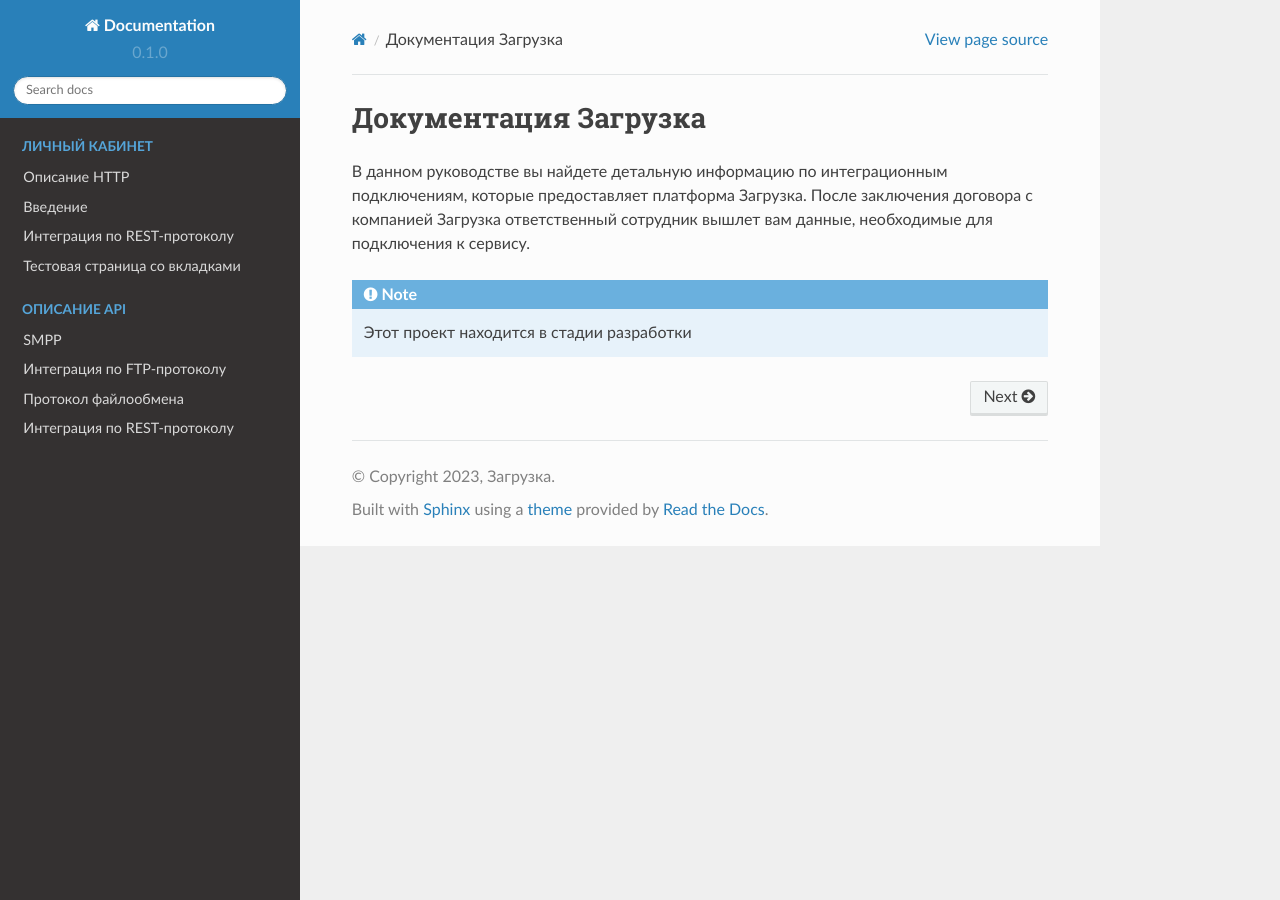
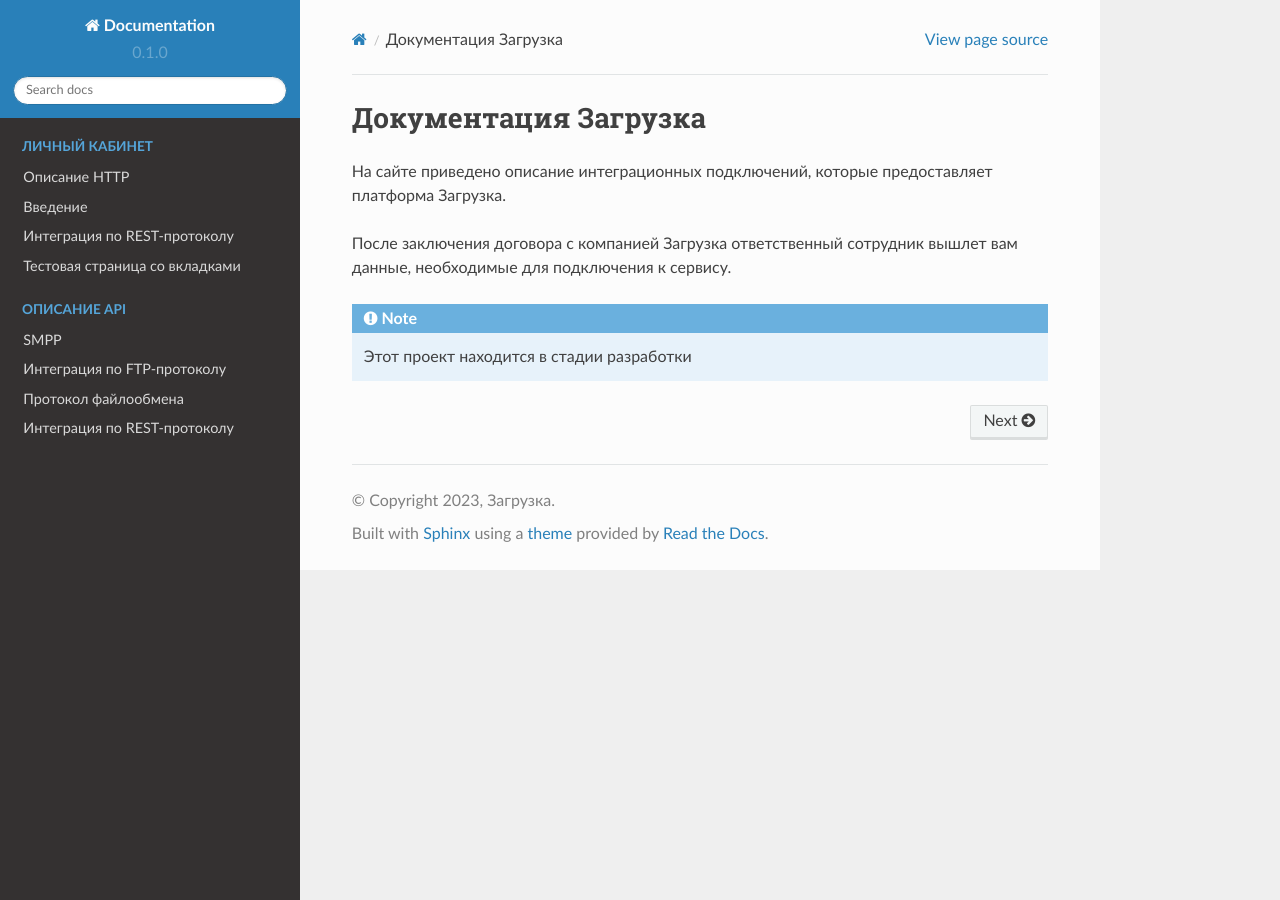
Before and after one commit to omikhaleva/test1, a Sphinx documentation site: the page built from docs/source/index.rst, in a window 1280 px wide. Built offline with Sphinx 7.4.7 and the Read the Docs theme 2.0.0, drawn with Linux system fonts in a browser that asks for light colours.

Commit message:
дата, время

```diff
--- a/docs/source/index.rst
+++ b/docs/source/index.rst
@@ -1,7 +1,12 @@
+.. |date| date:: %d.%m.%Y
+.. |time| date:: %H:%M
+
 Документация Загрузка
 ======================
 
-В данном руководстве вы найдете детальную информацию по интеграционным подключениям, которые предоставляет платформа Загрузка. После заключения договора с компанией Загрузка ответственный сотрудник вышлет вам данные, необходимые для подключения к сервису.
+На сайте приведено описание интеграционных подключений, которые предоставляет платформа Загрузка.
+
+После заключения договора с компанией Загрузка ответственный сотрудник вышлет вам данные, необходимые для подключения к сервису.
 
 
 .. note::
```
